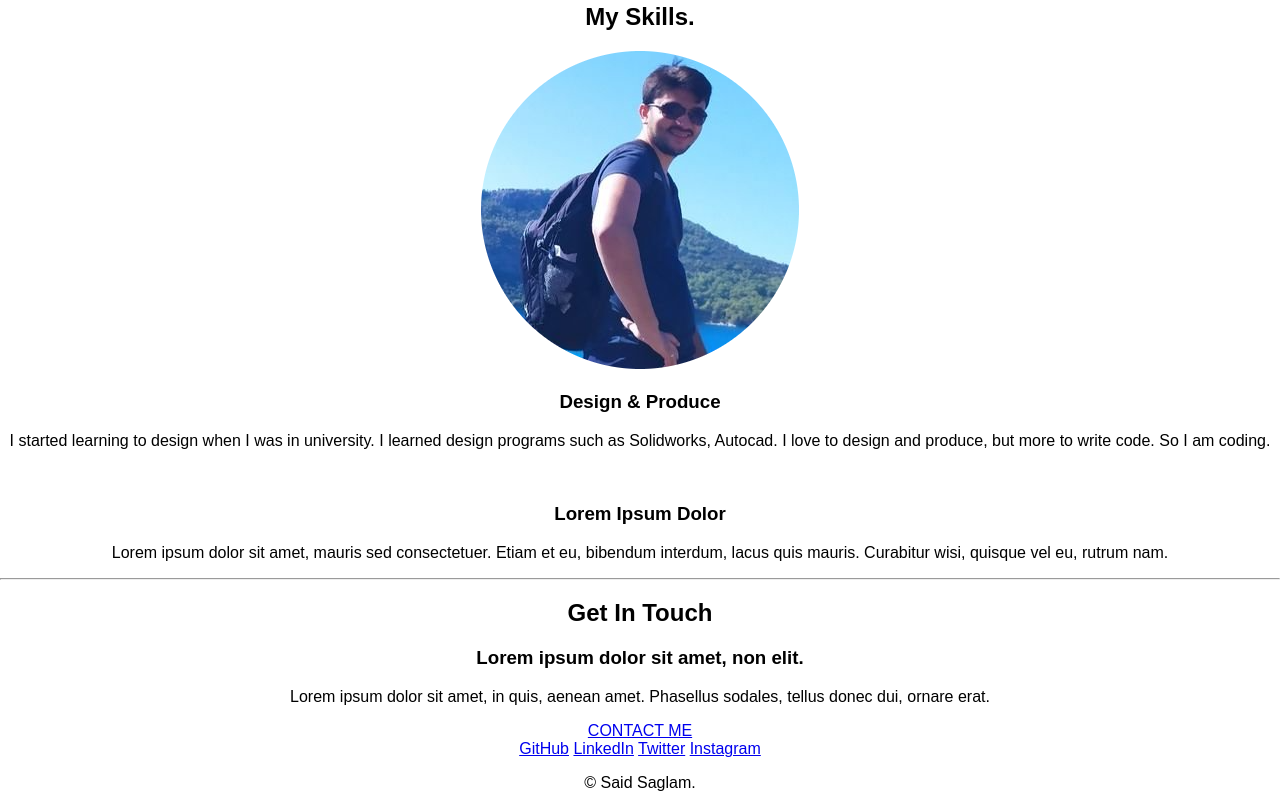
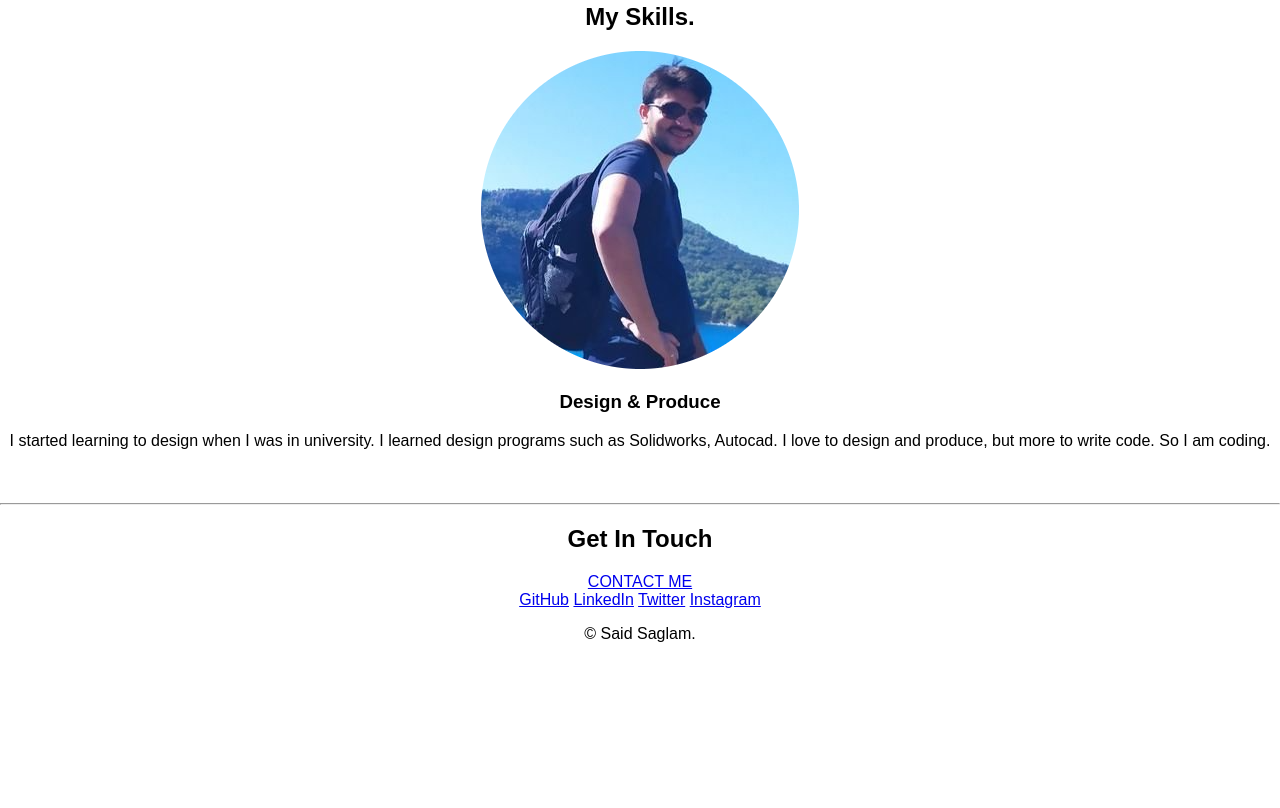
Before and after one commit to saidsglm/saidsglm-site, a plain HTML site: page index.html in a window 1280 px wide. Shown: the part 767-1575 px from the top of the page. After the commit the page ends 1426 px from the top, so only its background shows below. Drawn offline with Linux system fonts and the light colour scheme; a web font is replaced by a local one.

Commit message:
Change index.html

```diff
--- a/index.html
+++ b/index.html
@@ -39,15 +39,15 @@
       </div>
       <div class="skill-row">
         <img class="" src="" alt="">
-        <h3>Lorem Ipsum Dolor</h3>
-        <p>Lorem ipsum dolor sit amet, mauris sed consectetuer. Etiam et eu, bibendum interdum, lacus quis mauris. Curabitur wisi, quisque vel eu, rutrum nam.</p>
+        <h3></h3>
+        <p></p>
       </div>
     </div>
     <hr>
     <div class="contact-me">
       <h2>Get In Touch</h2>
-      <h3>Lorem ipsum dolor sit amet, non elit.</h3>
-      <p>Lorem ipsum dolor sit amet, in quis, aenean amet. Phasellus sodales, tellus donec dui, ornare erat.</p>
+      <h3></h3>
+      <p></p>
       <a class="btn" href="mailto:saidsglm@hotmail.com">CONTACT ME</a>
     </div>
   </div>
```
